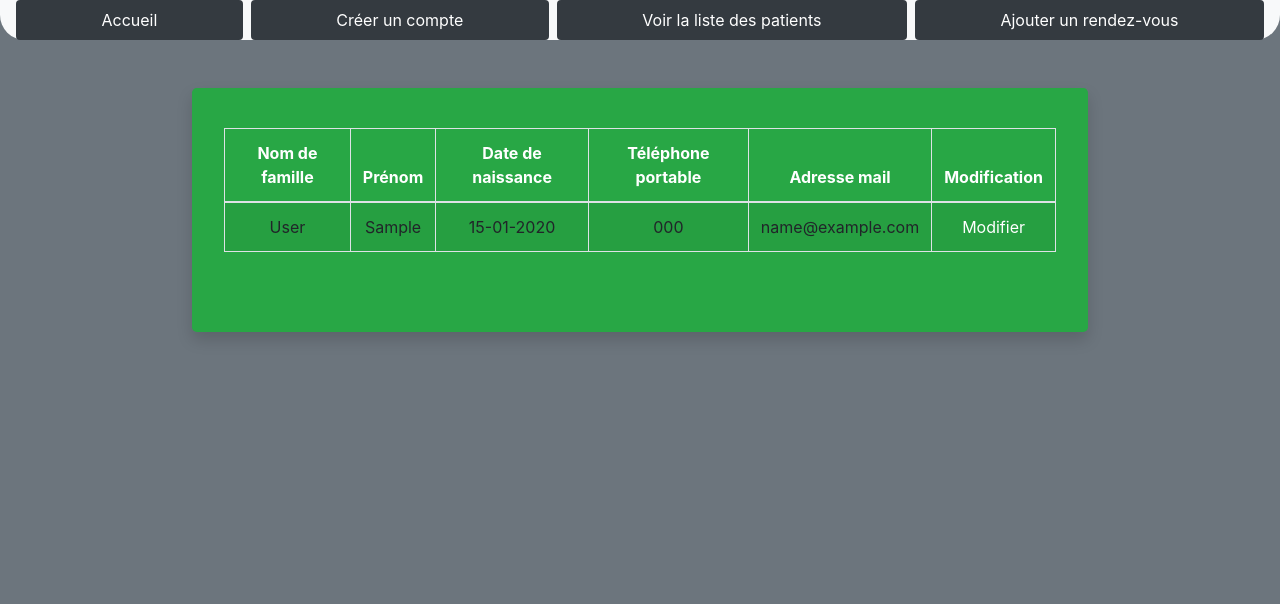
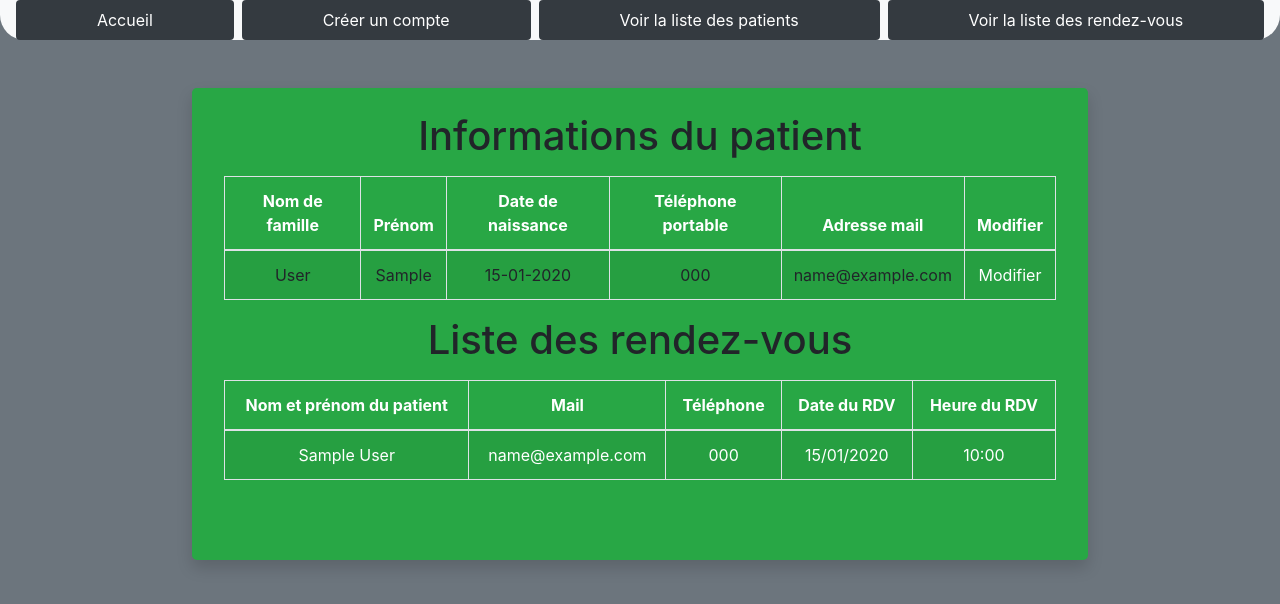
Before and after one commit to PierreMonvoisin/PDO-Partie2, a PHP site: page /profil-patient.php?patient=User in a window 1280 px wide. Shown: the top 604 px of the page. Run offline with PHP 8.4, Linux system fonts and the light colour scheme; tables that the repository leaves empty or names only in its code hold one stand-in row (values such as "Sample post").

```diff
--- a/header.php
+++ b/header.php
@@ -14,7 +14,7 @@
     </li>
     <li class="nav-item">
       <!--      Lien vers la création d'un nouveau rendez-vous -->
-      <a class="nav-link bg-dark active" href="ajout-rendezvous.php">Ajouter un rendez-vous</a>
+      <a class="nav-link bg-dark active" href="ajout-rendezvous.php">Voir la liste des rendez-vous</a>
     </li>
   </ul>
 </header>
--- a/profil-patient.php
+++ b/profil-patient.php
@@ -50,7 +50,6 @@ if (isset($_POST['submit']) && $_SERVER['REQUEST_METHOD'] === 'POST') {
       // Execute la requête avec les variables en paramètres
       $stmt->execute([$stmtParam['firstname'], $stmtParam['lastname'], $stmtParam['birthdate'], $stmtParam['phoneNumber'], $stmtParam['Email']]);
       // Réinitialise la requête
-      $stmt = null;
       $submitMessage = 'Vos modifications sont bien enregistrées !';
       $queryStatus = true;
     } catch (PDOException $e) {
@@ -64,6 +63,15 @@ if (isset($_POST['submit']) && $_SERVER['REQUEST_METHOD'] === 'POST') {
     $patientInfo = $patientInfoQuery->fetchAll(PDO::FETCH_ASSOC);
   }
 }
+////////////////////////// Exercice 9 //////////////////////////
+$query = 'SELECT `appointments`.`id` `idRDV`, `appointments`.`dateHour` `dateRDV`, `patients`.`firstname` `patientFirstname`, `patients`.`lastname` `patientLastname`, `patients`.`phone` `patientPhone`, `patients`.`mail` `patientMail`
+FROM `appointments`
+INNER JOIN `patients` ON `appointments`.`idPatients` = `patients`.`id`
+WHERE `patients`.`lastname` = "' . $patientLastName . '"';
+// Envoie de la requête vers la base de données
+$rdvInfoListQuery = $database->query($query);
+// Collection des données dans un tableau associatif (FETCH_ASSOC)
+$rdvInfoList = $rdvInfoListQuery->fetchAll(PDO::FETCH_ASSOC);
 ?>
 <!DOCTYPE html>
 <html lang="fr" dir="ltr">
@@ -80,6 +88,7 @@ if (isset($_POST['submit']) && $_SERVER['REQUEST_METHOD'] === 'POST') {
 <body class="container-fluid p-0 bg-secondary">
 <?php include 'header.php' ?>
 <div class="jumbotron pt-4 my-5 bg-success mx-auto shadow">
+  <h1 class="text-center">Informations du patient</h1>
   <?php if ($queryStatus === true) { ?>
       <!--Ajoute un message à l'envoi du formulaire-->
       <h2 class="text-center my-2"><?= $submitMessage ?></h2>
@@ -92,7 +101,7 @@ if (isset($_POST['submit']) && $_SERVER['REQUEST_METHOD'] === 'POST') {
             <th>Date de naissance</th>
             <th>Téléphone portable</th>
             <th>Adresse mail</th>
-            <th>Modification</th>
+            <th>Modifier</th>
         </tr>
         </thead>
         <tbody>
@@ -111,6 +120,36 @@ if (isset($_POST['submit']) && $_SERVER['REQUEST_METHOD'] === 'POST') {
         <?php } ?>
         </tbody>
     </table>
+    <?php if (count($rdvInfoList) != 0) { ?>
+      <h1 class="text-center my-2">Liste des rendez-vous</h1>
+      <table class="table mt-3 text-center table-striped table-bordered table-hover">
+          <thead>
+          <tr class="text-white">
+            <th>Nom et prénom du patient</th>
+            <th>Mail</th>
+            <th>Téléphone</th>
+            <th>Date du RDV</th>
+            <th>Heure du RDV</th>
+          </tr>
+          </thead>
+          <tbody>
+          <?php foreach ($rdvInfoList as $info) {
+            $dateObject = new DateTime($info['dateRDV']);
+            $info['dateRDV'] = $dateObject->format('d/m/Y H:i');
+            $dateHourSeparation = explode(' ', $info['dateRDV']);
+            $day = $dateHourSeparation[0];
+            $hour = $dateHourSeparation[1]; ?>
+              <tr id="<?= $info['patientLastname']. ' ' .$info['patientFirstname'] ?>">
+                <td class="text-white"><?= $info['patientFirstname']. ' ' .$info['patientLastname'] ?></td>
+                <td class="text-white"><?= $info['patientMail'] ?></td>
+                <td class="text-white"><?= $info['patientPhone'] ?></td>
+                <td class="text-white"><?= $day ?></td>
+                <td class="text-white"><?= $hour ?></td>
+              </tr>
+            <?php } ?>
+          </tbody>
+      </table>
+    <?php } ?>
 </div>
 <!--Au clique du bouton, afficher le jumbotron avec le formulaire pour modifier les données-->
 <?php if (!empty($_GET['modify']) && $_GET['modify'] === 'on') { ?>
```
Also changed, not shown: ajout-rendezvous.php (+14 -2 lines).
